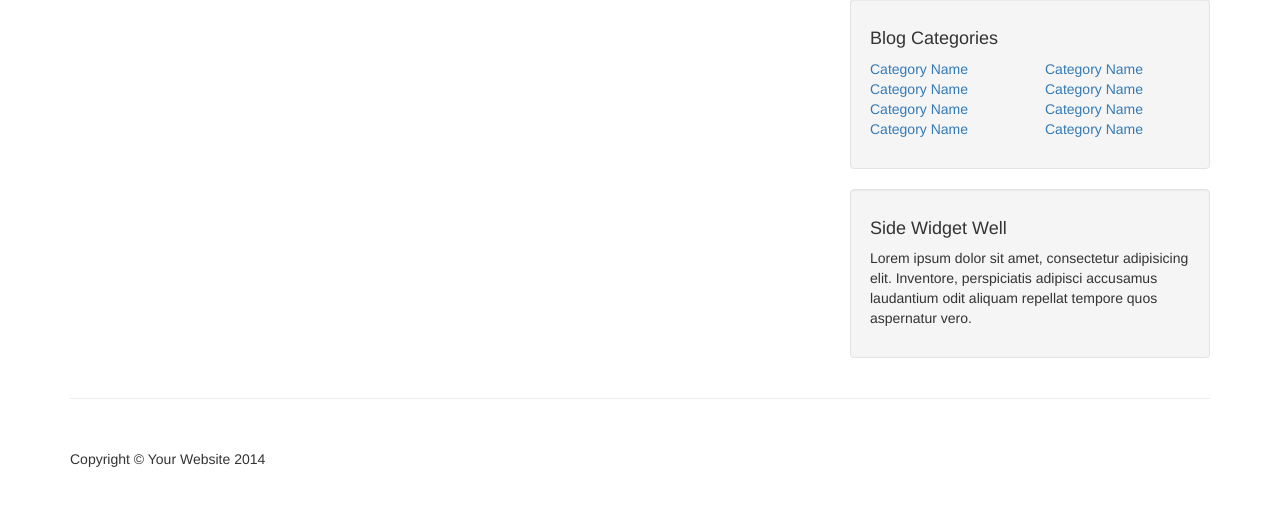
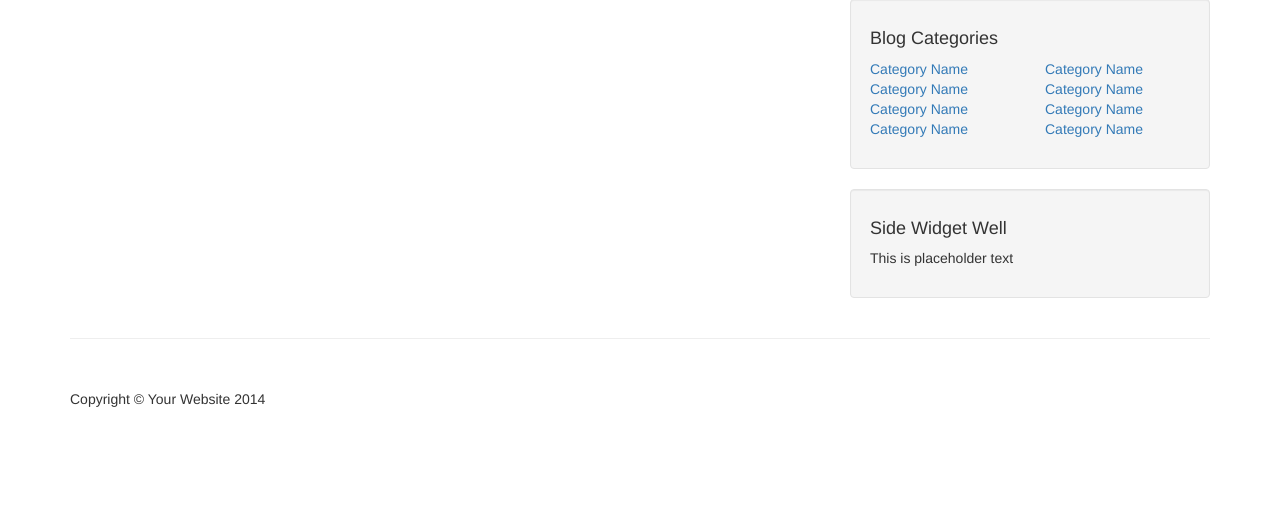
Before and after one commit to mroloff2019/CMS_PROJECT, a PHP site: page /index.php in a window 1280 px wide. Shown: the part 205-711 px from the top of the page. Run offline with PHP 8.4, Linux system fonts and the light colour scheme; data that the repository does not hold is empty.

Commit message:
Changed placeholder text
Remove long placeholder text and added new placeholder text.

```diff
--- a/CMS/includes/sidebar.php
+++ b/CMS/includes/sidebar.php
@@ -65,7 +65,7 @@
                 <!-- Side Widget Well -->
                 <div class="well">
                     <h4>Side Widget Well</h4>
-                    <p>Lorem ipsum dolor sit amet, consectetur adipisicing elit. Inventore, perspiciatis adipisci accusamus laudantium odit aliquam repellat tempore quos aspernatur vero.</p>
+                    <p>This is placeholder text</p>
                 </div>
 
             </div>
```
Also changed, not shown: 1 other file.
